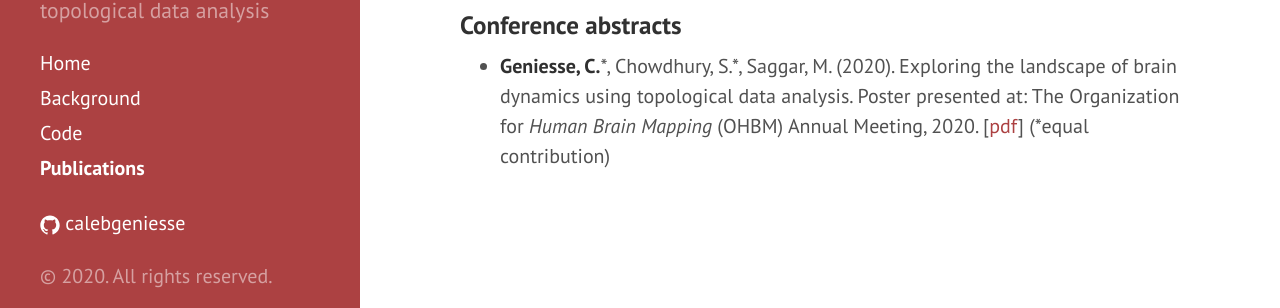
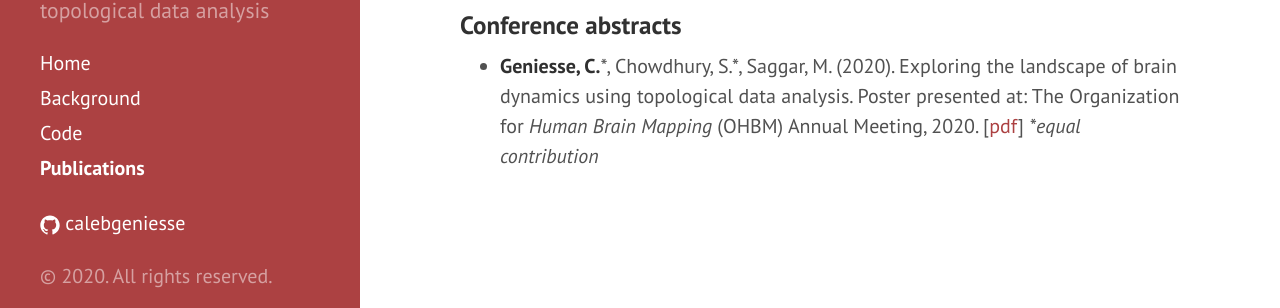
Before and after one commit to calebgeniesse/calebgeniesse.github.io, a Jekyll site: the page built from publications.md, in a window 1280 px wide and 1394 px high. Shown: the part 1063-1371 px from the top of the window. Built offline with Jekyll 4.4.1, drawn with Linux system fonts in a browser that asks for light colours.

Commit message:
fix notes

```diff
--- a/publications.md
+++ b/publications.md
@@ -33,4 +33,4 @@ A more complete list can be found on [Google Scholar](https://scholar.google.com
 ### Conference abstracts
 
 - **Geniesse, C.**\*, Chowdhury, S.\*, Saggar, M. (2020). Exploring the landscape of brain dynamics using topological data analysis. Poster presented at: The Organization for *Human Brain Mapping* (OHBM) Annual Meeting, 2020. [[pdf](https://github.com/calebgeniesse/calebgeniesse.github.io/blob/master/public/posters/Geniesse-Chowdhury-2020-OHBM.pdf)]
-(\*equal contribution)
+*\*equal contribution*
```
Also changed, not shown: index.md (+1 -1 lines).
